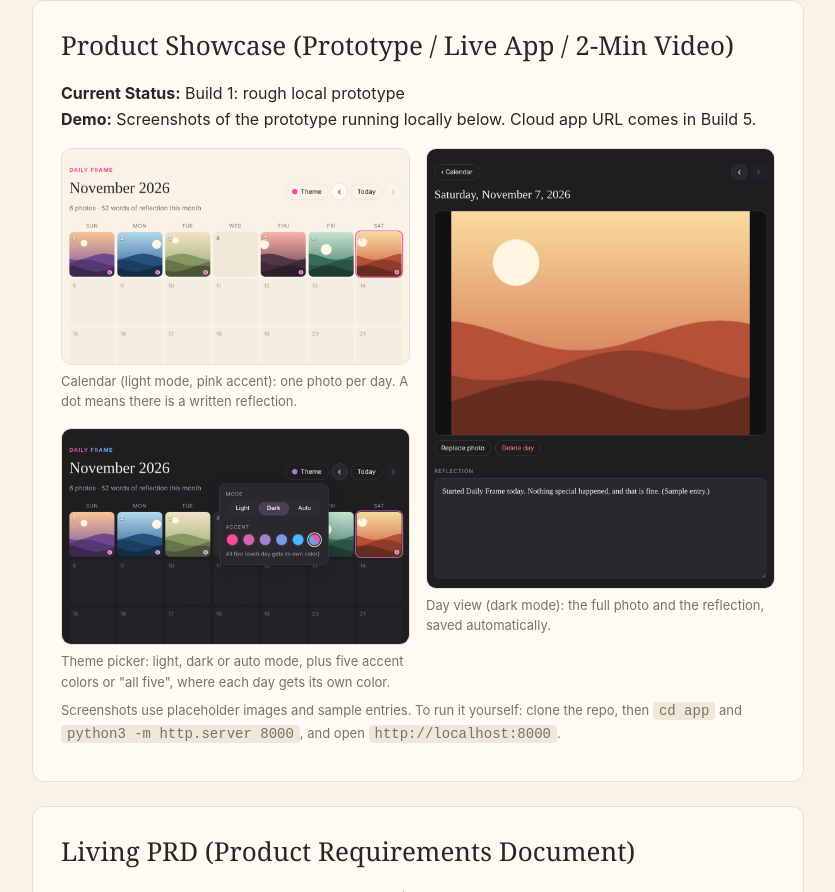
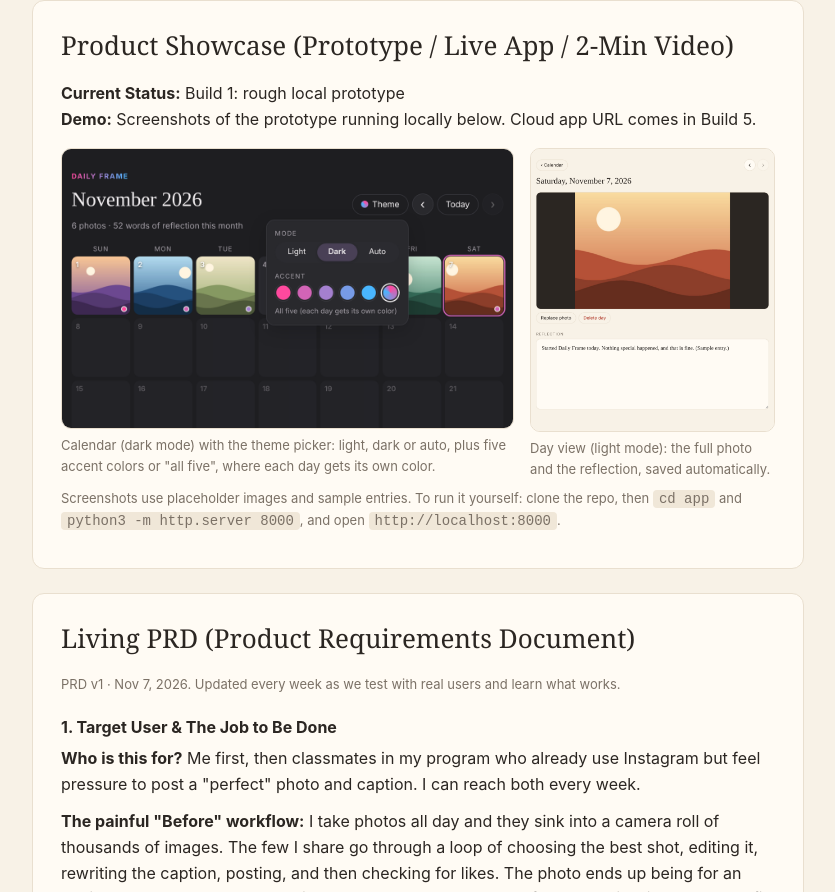
Before and after one commit to building-with-ai-f26/mt6254-daily-frame, a plain HTML site: page docs/index.html in a window 1280 px wide. Shown: the part 442-1334 px from the top of the page, without its empty margins (222-1057 px from the left). Drawn offline with Linux system fonts and the light colour scheme.

Commit message:
Product Page: show two screenshots of the new app

```diff
--- a/docs/index.html
+++ b/docs/index.html
@@ -202,7 +202,8 @@ code { background: var(--code-bg); padding: 1px 6px; border-radius: 4px; font-si
 .stat-box:nth-child(2) { border-top: 3px solid var(--lavender); }
 .stat-box:nth-child(3) { border-top: 3px solid var(--blue); }
 .stat-box:nth-child(4) { border-top: 3px solid var(--sky); }
-.shot-col { display: grid; gap: 16px; align-content: start; }
+.shots-pair { grid-template-columns: 1.85fr 1fr; align-items: start; }
+@media (max-width: 600px) { .shots-pair { grid-template-columns: 1fr; } }
 .shot-wide { margin: 16px 0 8px; }
 .shot-wide img { width: 100%; border: 1px solid var(--border); border-radius: 10px; display: block; }
 .shot-wide figcaption { font-size: 13px; color: var(--muted); margin-top: 6px; }
@@ -236,20 +237,14 @@ section { padding: 20px 18px; }
 <strong>Current Status:</strong> Build 1: rough local prototype<br />
 <strong>Demo:</strong> Screenshots of the prototype running locally below. Cloud app URL comes in Build 5.
 </p>
-<div class="shots">
-<div class="shot-col">
+<div class="shots shots-pair">
 <figure>
-<img src="calendar.png" alt="Daily Frame calendar in light creme mode with a pink accent, showing a photo thumbnail on each day that has an entry" />
-<figcaption>Calendar (light mode, pink accent): one photo per day. A dot means there is a written reflection.</figcaption>
+<a href="app-themes.png"><img src="app-themes.png" alt="Daily Frame calendar in dark mode with the theme picker open, showing Light, Dark and Auto modes and six accent swatches" /></a>
+<figcaption>Calendar (dark mode) with the theme picker: light, dark or auto, plus five accent colors or "all five", where each day gets its own color.</figcaption>
 </figure>
 <figure>
-<img src="themes.png" alt="Daily Frame theme picker in dark mode with Light, Dark and Auto modes and six accent swatches" />
-<figcaption>Theme picker: light, dark or auto mode, plus five accent colors or "all five", where each day gets its own color.</figcaption>
-</figure>
-</div>
-<figure>
-<img src="day.png" alt="Daily Frame day view in dark mode showing the full photo with a reflection text box underneath" />
-<figcaption>Day view (dark mode): the full photo and the reflection, saved automatically.</figcaption>
+<a href="app-day.png"><img src="app-day.png" alt="Daily Frame day view in light creme mode showing the full photo with a reflection underneath" /></a>
+<figcaption>Day view (light mode): the full photo and the reflection, saved automatically.</figcaption>
 </figure>
 </div>
 <p class="meta">Screenshots use placeholder images and sample entries. To run it yourself: clone the repo, then <code>cd app</code> and <code>python3 -m http.server 8000</code>, and open <code>http://localhost:8000</code>.</p>
```
Also changed, not shown: docs/app-day.png (added), docs/app-themes.png (added).
